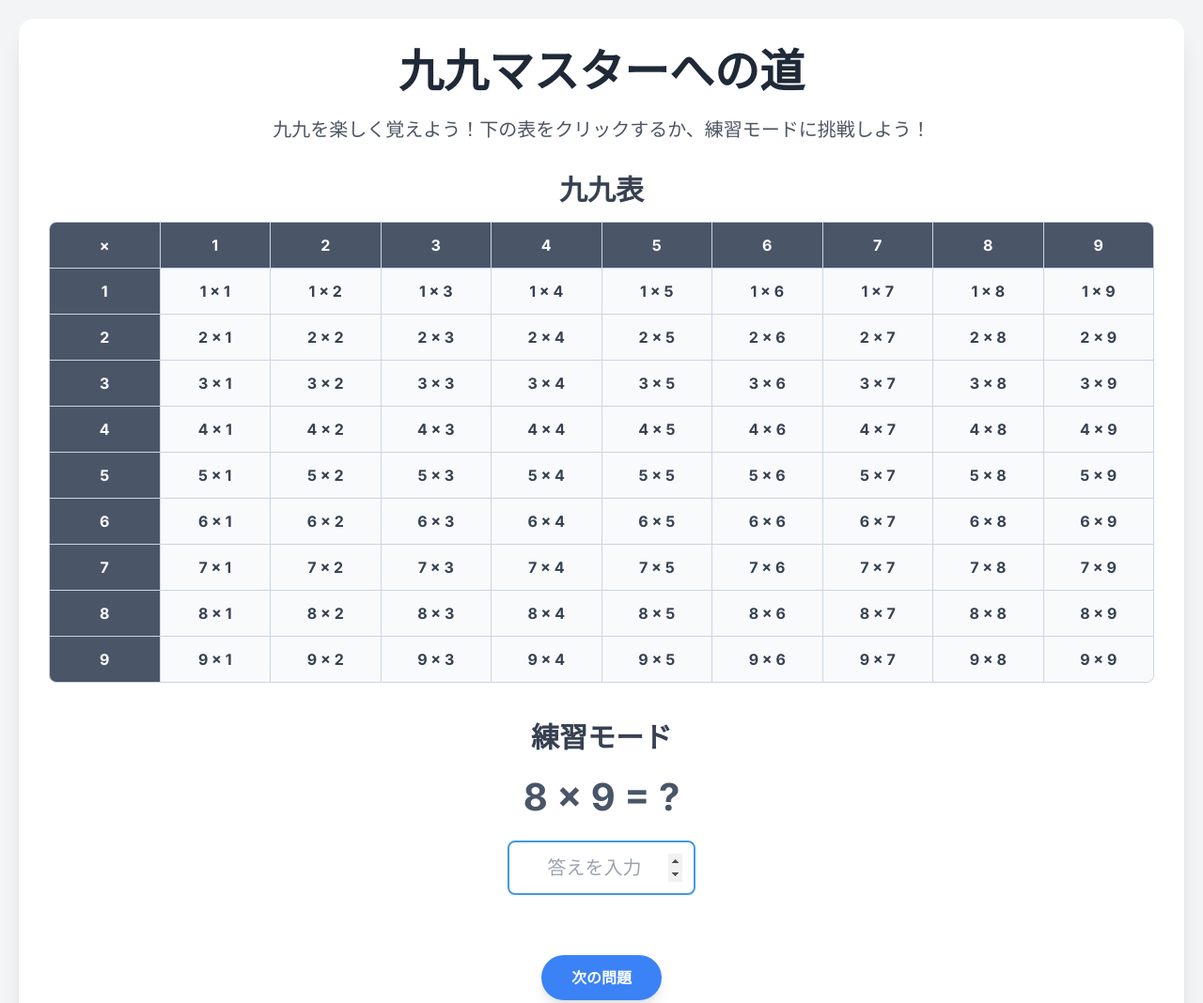
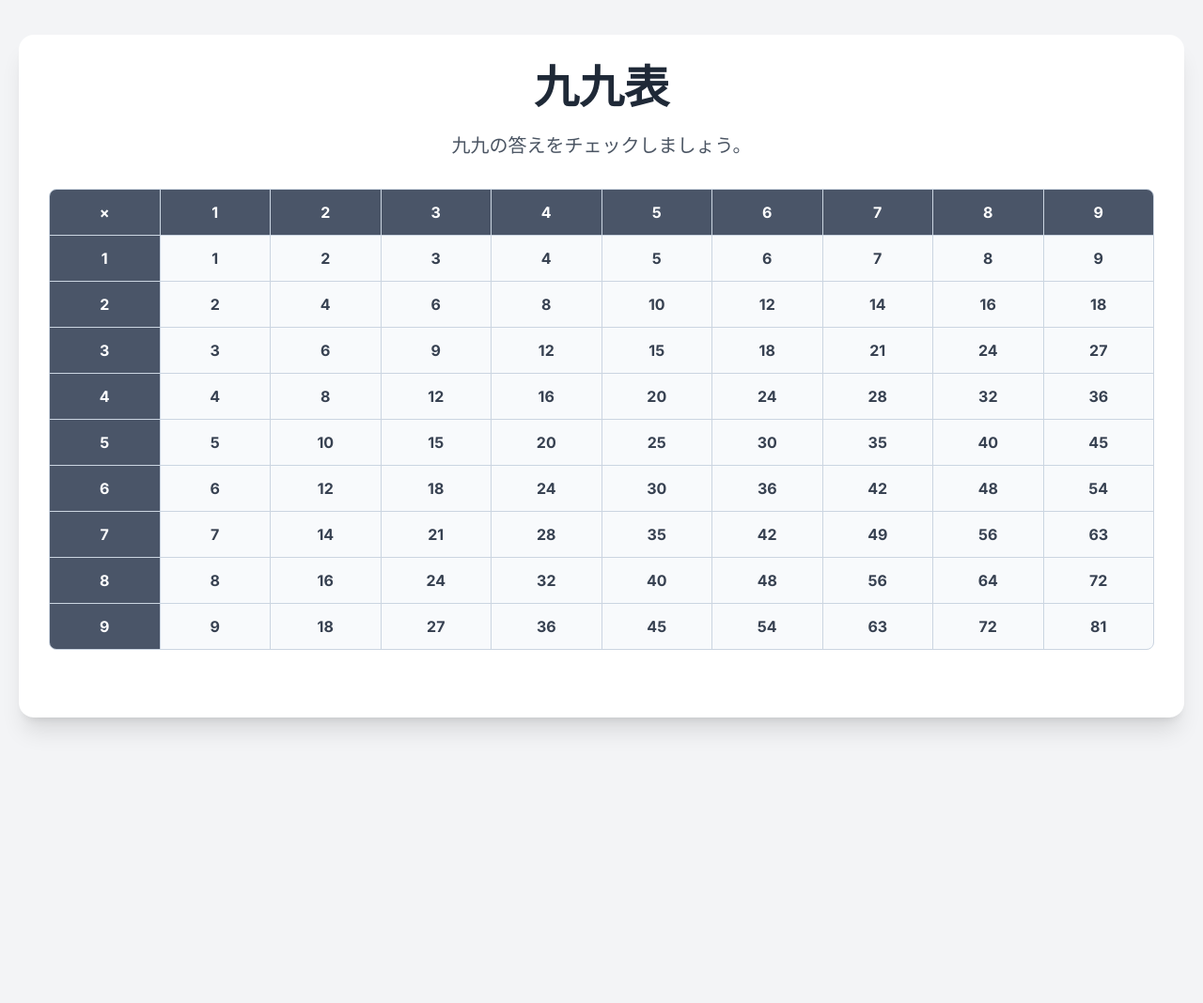
Before and after one commit to akimaru0606-beep/psychic-bassoon, a plain HTML site: page index.html in a window 1280 px wide. Shown: the top 1068 px of the page at 94% size. After the commit the page ends 800 px from the top, so only its background shows below. Drawn offline with nearby package versions, Linux system fonts and the light colour scheme.

Commit message:
Update index.html

```diff
--- a/index.html
+++ b/index.html
@@ -3,7 +3,7 @@
 <head>
     <meta charset="UTF-8">
     <meta name="viewport" content="width=device-width, initial-scale=1.0">
-    <title>九九マスターへの道</title>
+    <title>九九表</title>
     <script src="https://cdn.tailwindcss.com"></script>
     <style>
         @import url('https://fonts.googleapis.com/css2?family=Inter:wght@400;700&display=swap');
@@ -43,84 +43,29 @@
             justify-content: center;
             font-weight: 700;
             padding: 0.75rem 0;
-            cursor: pointer;
             user-select: none;
-            transition: transform 0.1s ease, background-color 0.2s ease;
-        }
-        .grid-cell:hover {
-            transform: scale(1.05);
-            background-color: #e2e8f0;
         }
         .header-cell {
             background-color: #4a5568;
             color: #ffffff;
-        }
-        .problem-display {
-            font-size: 2.5rem;
-            font-weight: bold;
-            color: #4a5568;
-        }
-        .answer-input {
-            width: 100%;
-            max-width: 200px;
-            padding: 0.75rem;
-            font-size: 1.25rem;
-            text-align: center;
-            border: 2px solid #cbd5e1;
-            border-radius: 0.5rem;
-            transition: border-color 0.2s;
-        }
-        .answer-input:focus {
-            outline: none;
-            border-color: #4299e1;
-        }
-        .result-message {
-            font-size: 1.5rem;
-            font-weight: bold;
-            margin-top: 1rem;
-            min-height: 2rem;
-        }
-        .correct {
-            color: #2f855a;
-        }
-        .incorrect {
-            color: #e53e3e;
         }
     </style>
 </head>
 <body class="bg-gray-100 flex items-center justify-center min-h-screen">
 
 <div class="container mx-auto p-8 bg-white rounded-2xl shadow-xl flex flex-col items-center">
-    <h1 class="text-4xl sm:text-5xl font-bold text-gray-800 mb-6">九九マスターへの道</h1>
-    <p class="text-lg sm:text-xl text-gray-600 mb-8">九九を楽しく覚えよう！下の表をクリックするか、練習モードに挑戦しよう！</p>
+    <h1 class="text-4xl sm:text-5xl font-bold text-gray-800 mb-6">九九表</h1>
+    <p class="text-lg sm:text-xl text-gray-600 mb-8">九九の答えをチェックしましょう。</p>
 
     <!-- 九九表 -->
     <div class="mb-10 w-full">
-        <h2 class="text-3xl font-bold text-gray-700 mb-4">九九表</h2>
         <div id="multiplication-table" class="grid-container"></div>
-    </div>
-
-    <!-- 練習モード -->
-    <div class="mb-10 w-full">
-        <h2 class="text-3xl font-bold text-gray-700 mb-4">練習モード</h2>
-        <div class="flex flex-col items-center space-y-4">
-            <div id="problem-display" class="problem-display"></div>
-            <input type="number" id="answer-input" class="answer-input" placeholder="答えを入力" onkeypress="handleKeyPress(event)">
-            <div id="result-message" class="result-message"></div>
-            <button id="next-button" class="bg-blue-500 hover:bg-blue-600 text-white font-bold py-3 px-8 rounded-full shadow-lg transition duration-200 transform hover:scale-105">次の問題</button>
-        </div>
     </div>
 </div>
 
 <script>
     document.addEventListener('DOMContentLoaded', () => {
         const tableContainer = document.getElementById('multiplication-table');
-        const problemDisplay = document.getElementById('problem-display');
-        const answerInput = document.getElementById('answer-input');
-        const resultMessage = document.getElementById('result-message');
-        const nextButton = document.getElementById('next-button');
-
-        let currentProblem = {};
 
         // 九九表を生成
         function createTable() {
@@ -146,59 +91,14 @@
                 for (let j = 1; j <= 9; j++) {
                     const cell = document.createElement('div');
                     cell.className = 'grid-cell text-gray-700';
-                    cell.textContent = `${i} × ${j}`;
-                    cell.dataset.answer = i * j;
-                    cell.addEventListener('click', () => {
-                        cell.textContent = cell.dataset.answer;
-                        cell.style.backgroundColor = '#dbeafe';
-                        setTimeout(() => {
-                            cell.textContent = `${i} × ${j}`;
-                            cell.style.backgroundColor = '#f8fafc';
-                        }, 1000);
-                    });
+                    cell.textContent = i * j;
                     tableContainer.appendChild(cell);
                 }
             }
         }
 
-        // 練習問題の生成
-        function generateProblem() {
-            const num1 = Math.floor(Math.random() * 9) + 1;
-            const num2 = Math.floor(Math.random() * 9) + 1;
-            currentProblem = { num1, num2, answer: num1 * num2 };
-            problemDisplay.textContent = `${num1} × ${num2} = ?`;
-            answerInput.value = '';
-            resultMessage.textContent = '';
-            answerInput.focus();
-        }
-
-        // 回答のチェック
-        function checkAnswer() {
-            const userAnswer = parseInt(answerInput.value, 10);
-            if (userAnswer === currentProblem.answer) {
-                resultMessage.textContent = '正解！';
-                resultMessage.className = 'result-message correct';
-            } else {
-                resultMessage.textContent = `残念。正解は ${currentProblem.answer} です。`;
-                resultMessage.className = 'result-message incorrect';
-            }
-        }
-
-        // エンターキーで回答チェック
-        window.handleKeyPress = (e) => {
-            if (e.key === 'Enter') {
-                checkAnswer();
-            }
-        };
-
-        // 次の問題ボタン
-        nextButton.addEventListener('click', () => {
-            generateProblem();
-        });
-
         // サイト起動時の初期化
         createTable();
-        generateProblem();
     });
 </script>
 
```
